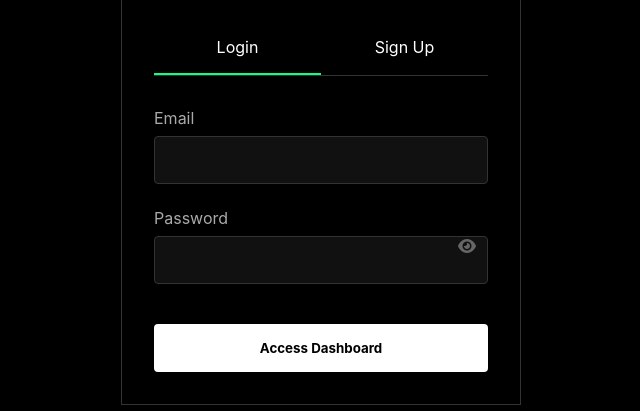
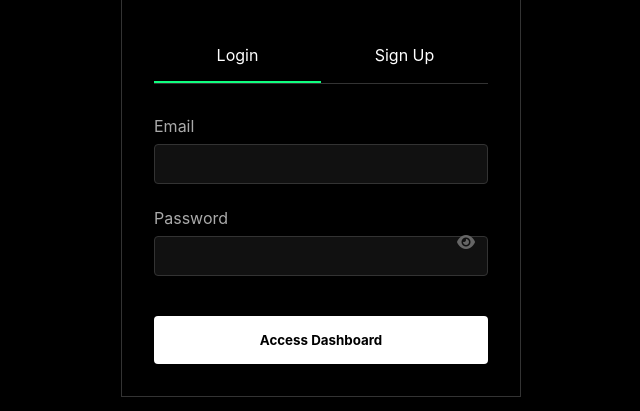
Before and after one commit to lydendiegel/payment-processor, a plain HTML site: page auth.html in a window 1280 px wide. Shown: the part 255-666 px from the top of the page, without its empty margins (319-959 px from the left). Drawn offline with Linux system fonts and the light colour scheme.

Commit message:
Update auth.html

```diff
--- a/auth.html
+++ b/auth.html
@@ -95,6 +95,7 @@
             font-size: 1rem;
             padding-right: 35px;
             border-radius: 4px;
+            height: 40px;
         }
 
         .password-toggle {
@@ -105,6 +106,11 @@
             cursor: pointer;
             color: #666;
             font-size: 1rem;
+            width: 20px;
+            height: 20px;
+            display: flex;
+            align-items: center;
+            justify-content: center;
         }
 
         .error-message {
```
